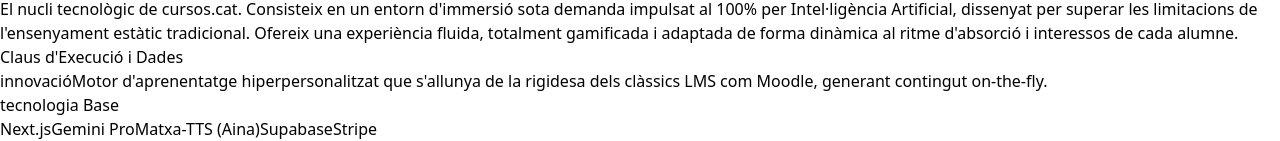
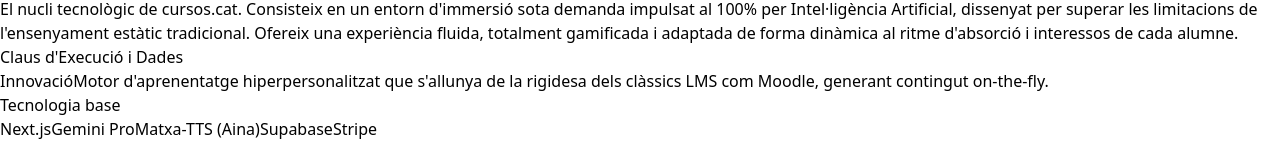
Before and after one commit to vosko03/cursos, a React (Vite) app: page /dash in a window 1280 px wide. Shown: the part 811-952 px from the top of the page. Built offline with nearby package versions, Linux system fonts and the light colour scheme.

Commit message:
Update Dashboard.jsx

```diff
--- a/src/pages/Dashboard.jsx
+++ b/src/pages/Dashboard.jsx
@@ -57,7 +57,7 @@ const DetailPanel = ({ node }) => {
             Visió i Justificació del Mòdul
           </h4>
           <p className="text-zinc-600 leading-relaxed text-sm">
-            {node.content.descripció}
+            {node.content["Descripció"]}
           </p>
         </div>
 
@@ -68,12 +68,13 @@ const DetailPanel = ({ node }) => {
           </h4>
           <ul className="space-y-5">
             {Object.entries(node.content).map(([key, value]) => {
-              if (key.toLowerCase() === 'descripció') return null;
+              // Saltem la descripció perquè ja es mostra a dalt
+              if (key === 'Descripció') return null;
 
               return (
                 <li key={key} className="flex flex-col sm:flex-row sm:items-baseline gap-1.5 sm:gap-6 group">
-                  <span className="capitalize font-medium text-zinc-800 text-sm sm:w-40 shrink-0">
-                    {key.replace(/_/g, ' ')}
+                  <span className="font-medium text-zinc-800 text-sm sm:w-40 shrink-0">
+                    {key}
                   </span>
                   <span className="text-zinc-600 text-sm">
                     {Array.isArray(value)
@@ -99,17 +100,17 @@ const DetailPanel = ({ node }) => {
 // --- DADES ---
 
 const nodes = {
-  central: { title: "Plataforma Core", subtitle: "L'ecosistema immersiu", icon: Globe, content: { descripció: "El nucli tecnològic de cursos.cat. Consisteix en un entorn d'immersió sota demanda impulsat al 100% per Intel·ligència Artificial, dissenyat per superar les limitacions de l'ensenyament estàtic tradicional. Ofereix una experiència fluida, totalment gamificada i adaptada de forma dinàmica al ritme d'absorció i interessos de cada alumne.", innovació: "Motor d'aprenentatge hiperpersonalitzat que s'allunya de la rigidesa dels clàssics LMS com Moodle, generant contingut on-the-fly.", tecnologia_Base: ["Next.js", "Gemini Pro", "Matxa-TTS (Aina)", "Supabase", "Stripe"], escalabilitat: "Arquitectura 'serverless' i de microserveis preparada per suportar desenes de milers d'usuaris concurrents sense degradació de latència ni costos d'infraestructura innecessaris." } },
-  tutor: { title: "Tutor IA Contextual", subtitle: "Pràctica hiperrealista 24/7", icon: Bot, content: { descripció: "Motor d'IA conversacional avançat (per veu en temps real i text) que simula situacions reals i quotidianes amb les quals l'usuari es trobarà: des d'una visita al metge, fer tràmits a l'ajuntament, fins a atendre clients al sector serveis. Actua com un professor natiu infinitament pacient, eliminant l'ansietat o la vergonya de parlar en públic.", tecnologia_Vocal: "Integració de Matxa-TTS Catalan Multispeaker del Projecte Aina (Generalitat/BSC) per garantir accents naturals de les diferents variants del català.", diferenciador: "No es basa en ensenyar taules gramaticals de memòria, sinó que entrena habilitats lingüístiques pràctiques per sobreviure i integrar-se en el dia a dia.", mètriques_d_èxit: "Garantir un augment del 300% en el temps efectiu de pràctica oral respecte a les classes grupals presencials on l'alumne a penes intervé." } },
-  comunidad: { title: "Comunitat i Tàndem", subtitle: "La xarxa social humana", icon: MessageSquare, content: { descripció: "L'aprenentatge aïllat té una taxa d'abandonament alta. Per solucionar-ho, fomentem la cohesió social i l'arrelament a través d'espais digitals segurs on la IA passa a un segon pla i el factor humà pren el relleu. Integrem la comunitat directament en el procés.", funcionament: "Sistema de matchmaking per crear tàndems lingüístics entre usuaris de nivells complementaris.", dinàmiques: "Implementació de lligues setmanals, 'leaderboards' i reptes col·lectius per mantenir la motivació intrínseca alta.", retenció: "La generació de sentit de pertinença és l'eina número u per reduir la taxa de 'churn' (usuaris que es donen de baixa)." } },
+  central: { title: "Plataforma Core", subtitle: "L'ecosistema immersiu", icon: Globe, content: { "Descripció": "El nucli tecnològic de cursos.cat. Consisteix en un entorn d'immersió sota demanda impulsat al 100% per Intel·ligència Artificial, dissenyat per superar les limitacions de l'ensenyament estàtic tradicional. Ofereix una experiència fluida, totalment gamificada i adaptada de forma dinàmica al ritme d'absorció i interessos de cada alumne.", "Innovació": "Motor d'aprenentatge hiperpersonalitzat que s'allunya de la rigidesa dels clàssics LMS com Moodle, generant contingut on-the-fly.", "Tecnologia base": ["Next.js", "Gemini Pro", "Matxa-TTS (Aina)", "Supabase", "Stripe"], "Escalabilitat": "Arquitectura 'serverless' i de microserveis preparada per suportar desenes de milers d'usuaris concurrents sense degradació de latència ni costos d'infraestructura innecessaris." } },
+  tutor: { title: "Tutor IA Contextual", subtitle: "Pràctica hiperrealista 24/7", icon: Bot, content: { "Descripció": "Motor d'IA conversacional avançat (per veu en temps real i text) que simula situacions reals i quotidianes amb les quals l'usuari es trobarà: des d'una visita al metge, fer tràmits a l'ajuntament, fins a atendre clients al sector serveis. Actua com un professor natiu infinitament pacient, eliminant l'ansietat o la vergonya de parlar en públic.", "Tecnologia vocal": "Integració de Matxa-TTS Catalan Multispeaker del Projecte Aina (Generalitat/BSC) per garantir accents naturals de les diferents variants del català.", "Diferenciador": "No es basa en ensenyar taules gramaticals de memòria, sinó que entrena habilitats lingüístiques pràctiques per sobreviure i integrar-se en el dia a dia.", "Mètriques d'èxit": "Garantir un augment del 300% en el temps efectiu de pràctica oral respecte a les classes grupals presencials on l'alumne a penes intervé." } },
+  comunidad: { title: "Comunitat i Tàndem", subtitle: "La xarxa social humana", icon: MessageSquare, content: { "Descripció": "L'aprenentatge aïllat té una taxa d'abandonament alta. Per solucionar-ho, fomentem la cohesió social i l'arrelament a través d'espais digitals segurs on la IA passa a un segon pla i el factor humà pren el relleu. Integrem la comunitat directament en el procés.", "Funcionament": "Sistema de matchmaking per crear tàndems lingüístics entre usuaris de nivells complementaris.", "Dinàmiques": "Implementació de lligues setmanals, 'leaderboards' i reptes col·lectius per mantenir la motivació intrínseca alta.", "Retenció": "La generació de sentit de pertinença és l'eina número u per reduir la taxa de 'churn' (usuaris que es donen de baixa)." } },
 
-  inmigrantes: { title: "Mercat: Nouvinguts", subtitle: "El gruix de l'adquisició B2C", icon: Users, content: { descripció: "El nostre segment objectiu de més volum: persones arribades recentment que necessiten el català com a eina urgent d'arrelament i ascensor sociolaboral. Volem oferir una barrera d'entrada gairebé inexistent per democratitzar l'accés a la llengua, atraient-los cap al nostre ecosistema des del primer minut.", estratègia_de_Captació: "Product-Led Growth mitjançant un model Freemium molt atractiu (ex: 10 minuts al dia de conversa amb IA gratuïts).", fidelització: "Sistema de ratxes ('streaks') inspirat en aplicacions d'hàbits d'èxit com Duolingo per assegurar la recurrència diària.", impacte_Social: "Alineació total amb polítiques de foment del català, cohesió social i integració al mercat laboral local." } },
-  seo: { title: "SEO Programàtic IA", subtitle: "Captació orgànica passiva", icon: Search, content: { descripció: "El nostre motor d'adquisició més potent i rendible a mitjà termini. Consisteix en la generació i indexació massiva de pàgines web altament específiques dissenyades per interceptar cerques de nínxol (Long Tail) que l'usuari fa a Google abans o poc després d'arribar a Catalunya.", procés_Automatitzat: "Scripts en Python interactuant amb l'API de Gemini per crear milers d'estructures com: 'Vocabulari en català per a [Professió] a [Ciutat]'.", conversió: "Cada landing està optimitzada amb Copywriting persuasiu per capturar l'usuari (lead) en els primers 15 segons d'haver aterrat.", exemple_Real: "Si un usuari busca 'Aprender catalán para trabajar de camarero en Girona', som el primer resultat amb un mòdul gratuït exacte preparat per a ell." } },
-  videos: { title: "Viralitat 'Faceless'", subtitle: "Trànsit des de xarxes socials", icon: Video, content: { descripció: "Una autèntica màquina de contingut. Creació automatitzada i escalable de vídeos educatius de format curt (micro-learning) dissenyats específicament per a l'algoritme de TikTok, Instagram Reels i YouTube Shorts. Tot es genera mitjançant IA, sense dependre d'actors o càmeres.", flux_de_Treball: "Extracció de notícies o modismes → Guió amb Gemini → Generació de vídeo → Veu amb Matxa-TTS → Publicació.", optimització_Contínua: "Anàlisi A/B automàtic de la retenció d'audiència (hooks) per iterar i millorar els guions en temps real.", call_to_Action: "Tots els vídeos deriven l'audiència mitjançant un 'hook' clar: 'Practica aquesta conversa tu mateix gratis a cursos.cat'." } },
+  inmigrantes: { title: "Mercat: Nouvinguts", subtitle: "El gruix de l'adquisició B2C", icon: Users, content: { "Descripció": "El nostre segment objectiu de més volum: persones arribades recentment que necessiten el català com a eina urgent d'arrelament i ascensor sociolaboral. Volem oferir una barrera d'entrada gairebé inexistent per democratitzar l'accés a la llengua, atraient-los cap al nostre ecosistema des del primer minut.", "Estratègia de captació": "Product-Led Growth mitjançant un model Freemium molt atractiu (ex: 10 minuts al dia de conversa amb IA gratuïts).", "Fidelització": "Sistema de ratxes ('streaks') inspirat en aplicacions d'hàbits d'èxit com Duolingo per assegurar la recurrència diària.", "Impacte social": "Alineació total amb polítiques de foment del català, cohesió social i integració al mercat laboral local." } },
+  seo: { title: "SEO Programàtic IA", subtitle: "Captació orgànica passiva", icon: Search, content: { "Descripció": "El nostre motor d'adquisició més potent i rendible a mitjà termini. Consisteix en la generació i indexació massiva de pàgines web altament específiques dissenyades per interceptar cerques de nínxol (Long Tail) que l'usuari fa a Google abans o poc després d'arribar a Catalunya.", "Procés automatitzat": "Scripts en Python interactuant amb l'API de Gemini per crear milers d'estructures com: 'Vocabulari en català per a [Professió] a [Ciutat]'.", "Conversió": "Cada landing està optimitzada amb Copywriting persuasiu per capturar l'usuari (lead) en els primers 15 segons d'haver aterrat.", "Exemple real": "Si un usuari busca 'Aprender catalán para trabajar de camarero en Girona', som el primer resultat amb un mòdul gratuït exacte preparat per a ell." } },
+  videos: { title: "Viralitat 'Faceless'", subtitle: "Trànsit des de xarxes socials", icon: Video, content: { "Descripció": "Una autèntica màquina de contingut. Creació automatitzada i escalable de vídeos educatius de format curt (micro-learning) dissenyats específicament per a l'algoritme de TikTok, Instagram Reels i YouTube Shorts. Tot es genera mitjançant IA, sense dependre d'actors o càmeres.", "Flux de treball": "Extracció de notícies o modismes → Guió amb Gemini → Generació de vídeo → Veu amb Matxa-TTS → Publicació.", "Optimització contínua": "Anàlisi A/B automàtic de la retenció d'audiència (hooks) per iterar i millorar els guions en temps real.", "Call to action": "Tots els vídeos deriven l'audiència mitjançant un 'hook' clar: 'Practica aquesta conversa tu mateix gratis a cursos.cat'." } },
 
-  b2b: { title: "B2B per a Empreses", subtitle: "Alt valor i ingressos recurrents", icon: Briefcase, content: { descripció: "L'escala de monetització principal. Una solució 'SaaS (Software as a Service) Educatiu' dissenyada exclusivament per a departaments de Recursos Humans. Està enfocada a sectors on l'atenció al client en català és crucial (sanitat, hostaleria, 'retail') però on hi ha molta rotació de personal castellanoparlant o estranger.", model_de_Negoci: "Contractes corporatius de llicències per volum (ex: tarifa plana de 200€/mes per formar fins a 50 empleats simultàniament).", proposta_de_Valor: "Garanteix el compliment normatiu de drets lingüístics, millora les ràtios d'atenció al client i potencia la RSC corporativa.", onboarding_Senzill: "Desplegament ràpid mitjançant enllaços d'invitació al correu corporatiu i un panell de control HR per veure el progrés en temps real de la plantilla." } },
-  certificacion: { title: "Certificació IA", subtitle: "L'estàndard pràctic del mercat", icon: Award, content: { descripció: "Creació d'un nou estàndard d'avaluació al sector. Emissió d'un 'Certificat de Fluïdesa Pràctica' completament examinat i qualificat per models de llenguatge avançats. Supera la burocràcia dels exàmens oficials i ofereix a empreses i usuaris una prova de nivell oral instantània, objectiva i accessible des de qualsevol lloc.", avaluació_Digital: "Examen oral de 15 minuts interactuant amb l'avatar IA, on s'avalua fonètica, fluïdesa, vocabulari i temps de resposta.", el_Producte: "Diploma digital verificat (PDF/Blockchain) preparat per integrar-se a un sol clic al perfil de LinkedIn de l'usuari.", validesa_al_Mercat: "L'estratègia inclou forjar aliances ràpides amb portals de feina (InfoJobs) i ETTs locals perquè reconeguin aquesta certificació com un filtre vàlid de contractació." } },
-  afiliacion: { title: "Afiliació Estratègica", subtitle: "Monetització indirecta", icon: TrendingUp, content: { descripció: "No tots els usuaris tindran capacitat per pagar una subscripció (especialment els nouvinguts). Aquest mòdul assegura que el 100% del trànsit generi ingressos passius i no intrusius, oferint serveis de valor afegit just en el moment que l'usuari els necessita per assentar-se al país.", escalat_Contextual: "Si l'usuari demana a la IA vocabulari per llogar un pis, la plataforma mostrarà anuncis o links d'afiliats de portals immobiliaris de forma dinàmica i natural.", publicitat: "Integració d'anuncis d'alta qualitat (Google AdSense / programàtica) únicament a la versió gratuïta per incentivar el pas a Premium.", rendibilitat: "Permet absorbir els costos de l'API de Gemini (tokens) generats pels usuaris Freemium, fent que el creixement sigui sostenible econòmicament des del dia 1." } }
+  b2b: { title: "B2B per a Empreses", subtitle: "Alt valor i ingressos recurrents", icon: Briefcase, content: { "Descripció": "L'escala de monetització principal. Una solució 'SaaS (Software as a Service) Educatiu' dissenyada exclusivament per a departaments de Recursos Humans. Està enfocada a sectors on l'atenció al client en català és crucial (sanitat, hostaleria, 'retail') però on hi ha molta rotació de personal castellanoparlant o estranger.", "Model de negoci": "Contractes corporatius de llicències per volum (ex: tarifa plana de 200€/mes per formar fins a 50 empleats simultàniament).", "Proposta de valor": "Garanteix el compliment normatiu de drets lingüístics, millora les ràtios d'atenció al client i potencia la RSC corporativa.", "Onboarding senzill": "Desplegament ràpid mitjançant enllaços d'invitació al correu corporatiu i un panell de control HR per veure el progrés en temps real de la plantilla." } },
+  certificacion: { title: "Certificació IA", subtitle: "L'estàndard pràctic del mercat", icon: Award, content: { "Descripció": "Creació d'un nou estàndard d'avaluació al sector. Emissió d'un 'Certificat de Fluïdesa Pràctica' completament examinat i qualificat per models de llenguatge avançats. Supera la burocràcia dels exàmens oficials i ofereix a empreses i usuaris una prova de nivell oral instantània, objectiva i accessible des de qualsevol lloc.", "Avaluació digital": "Examen oral de 15 minuts interactuant amb l'avatar IA, on s'avalua fonètica, fluïdesa, vocabulari i temps de resposta.", "El producte": "Diploma digital verificat (PDF/Blockchain) preparat per integrar-se a un sol clic al perfil de LinkedIn de l'usuari.", "Validesa al mercat": "L'estratègia inclou forjar aliances ràpides amb portals de feina (InfoJobs) i ETTs locals perquè reconeguin aquesta certificació com un filtre vàlid de contractació." } },
+  afiliacion: { title: "Afiliació Estratègica", subtitle: "Monetització indirecta", icon: TrendingUp, content: { "Descripció": "No tots els usuaris tindran capacitat per pagar una subscripció (especialment els nouvinguts). Aquest mòdul assegura que el 100% del trànsit generi ingressos passius i no intrusius, oferint serveis de valor afegit just en el moment que l'usuari els necessita per assentar-se al país.", "Escalat contextual": "Si l'usuari demana a la IA vocabulari per llogar un pis, la plataforma mostrarà anuncis o links d'afiliats de portals immobiliaris de forma dinàmica i natural.", "Publicitat": "Integració d'anuncis d'alta qualitat (Google AdSense / programàtica) únicament a la versió gratuïta per incentivar el pas a Premium.", "Rendibilitat": "Permet absorbir els costos de l'API de Gemini (tokens) generats pels usuaris Freemium, fent que el creixement sigui sostenible econòmicament des del dia 1." } }
 };
 
 // --- COMPONENT PRINCIPAL ---
@@ -127,7 +128,7 @@ const Dashboard = () => {
     }
   };
 
-  // Contingut del menú lateral (reutilitzable per a Desktop i Mòbil)
+  // Contingut del menú lateral
   const SidebarContent = () => (
     <div className="flex flex-col gap-8">
       <section className="space-y-3">
@@ -213,7 +214,7 @@ const Dashboard = () => {
         onClick={() => setIsMobileMenuOpen(false)}
       />
 
-      {/* Menú Lateral Mòbil (Drawer) - Ara llisca des de la dreta */}
+      {/* Menú Lateral Mòbil (Drawer) */}
       <aside className={`fixed inset-y-0 right-0 w-[280px] sm:w-[320px] bg-[#FAFAFA] z-50 p-6 border-l border-zinc-200 shadow-2xl transform transition-transform duration-300 ease-in-out lg:hidden flex flex-col overflow-y-auto ${isMobileMenuOpen ? 'translate-x-0' : 'translate-x-full'}`}>
         <div className="flex justify-between items-center mb-8 border-b border-zinc-200 pb-4">
           <span className="font-semibold text-zinc-900 text-sm uppercase tracking-wider">Navegació</span>
```
